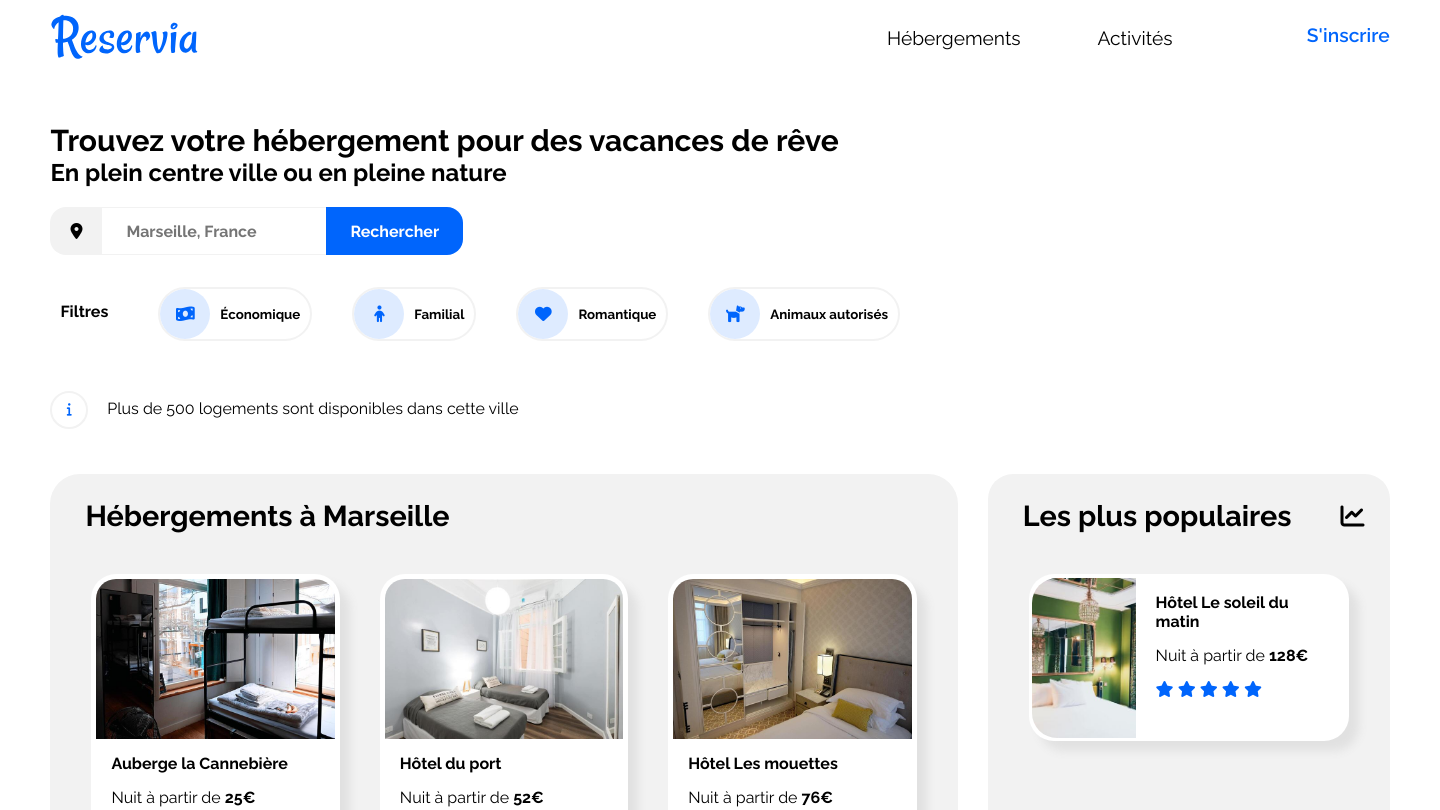
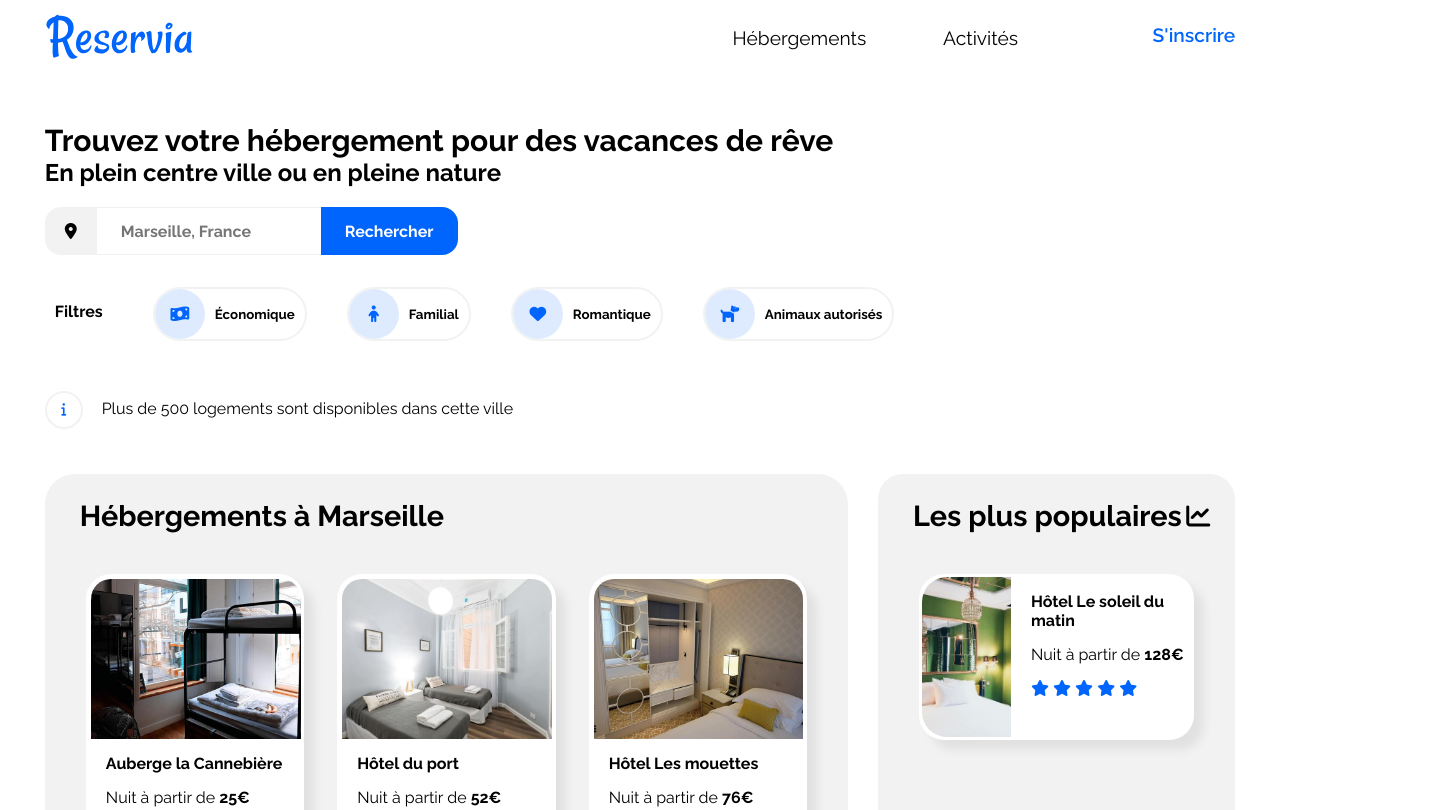
Before and after one commit to Grimmjowjag/TRISTANDAVID_2_21122020, a plain HTML site: page index.html in a window 1280 px wide. Shown: the top 810 px of the page, 1440 px wide, since content can reach past the window. Drawn offline with Linux system fonts and the light colour scheme.

Commit message:
Changement format

```diff
--- a/styles.css
+++ b/styles.css
@@ -6,11 +6,11 @@
     padding: 0;
 }
 
-body {
+/* body {
     width: 1440px;
     margin: auto;
-    /* border: 1px solid black; */
-}
+    border: 1px solid black;
+} */
 
 /* base code */
 
```
